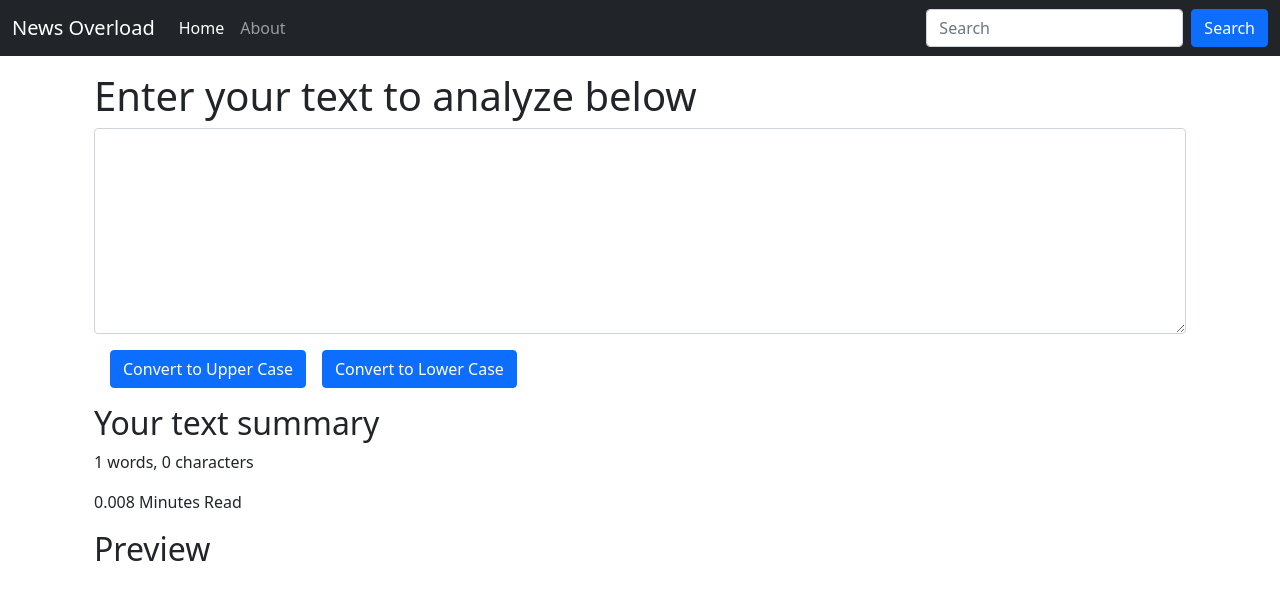
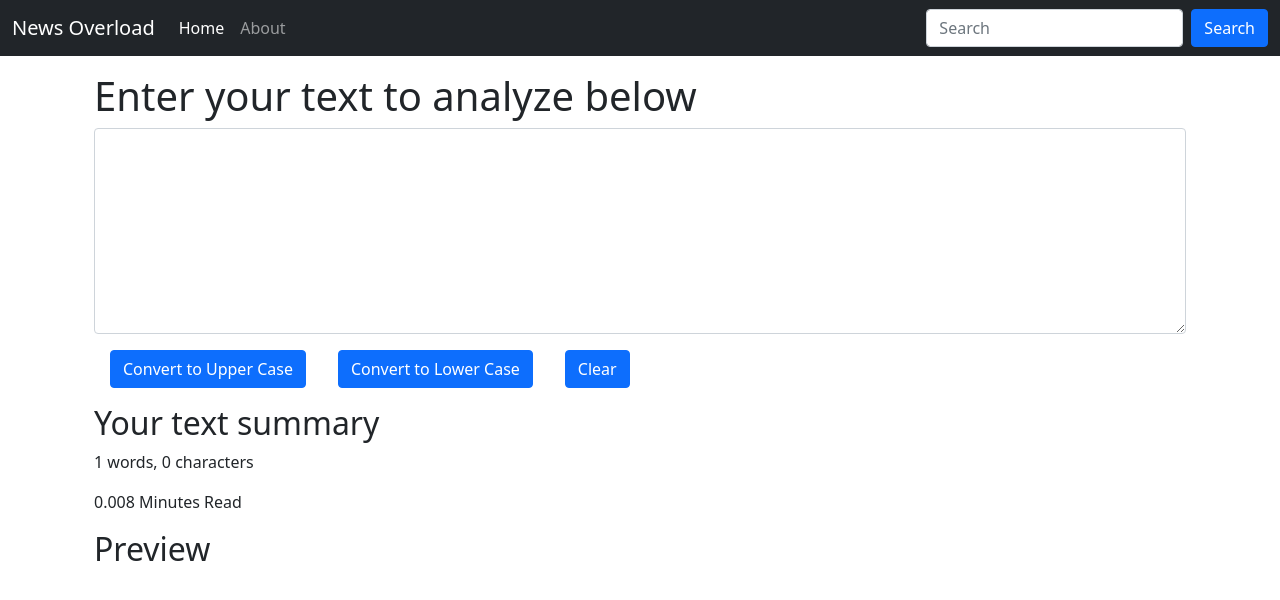
Before and after one commit to mayankrai2000/Text-Editor, a React (Create React App) app: page / in a window 1280 px wide. Shown: the top 600 px of the page. Built offline with nearby package versions, Linux system fonts and the light colour scheme.

Commit message:
clear function added

```diff
--- a/src/components/TextForm.js
+++ b/src/components/TextForm.js
@@ -9,6 +9,10 @@ export default function TextForm(props) {
   const handleLowClick = () => {
     let newText = text.toLowerCase();
     setText(newText);
+  };
+
+  const handleClear = () => {
+      setText("");
   };
 
   const handleOnChange = (event) => {
@@ -32,8 +36,11 @@ export default function TextForm(props) {
         <button className="btn btn-primary mx-3" onClick={handleUpClick}>
           Convert to Upper Case
         </button>
-        <button className="btn btn-primary" onClick={handleLowClick}>
+        <button className="btn btn-primary mx-3" onClick={handleLowClick}>
           Convert to Lower Case
+        </button>
+        <button className="btn btn-primary mx-3" onClick={handleClear}>
+          Clear
         </button>
       </div>
       <div className="container my-3">
```
